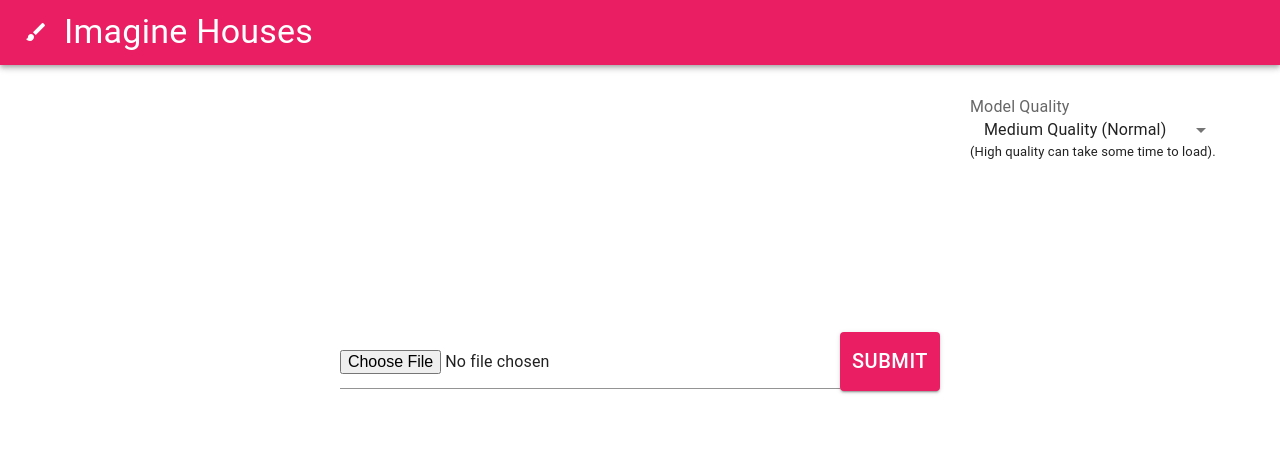
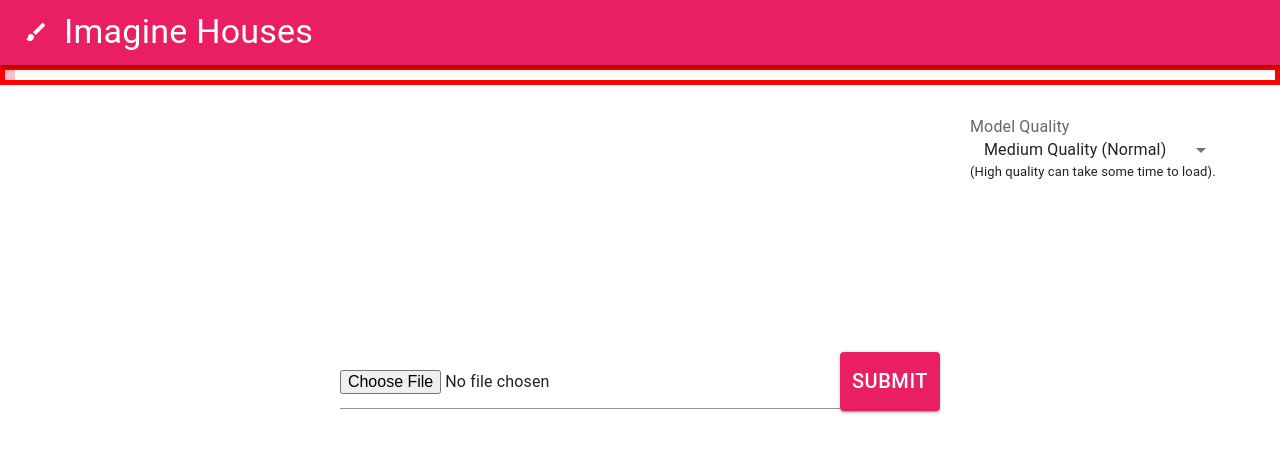
Before and after one commit to alexbondino/paint-anything, a React (Create React App) app in the folder web-page/frontend/: page / in a window 1280 px wide. Shown: the top 452 px of the page. Built offline with nearby package versions, Linux system fonts and the light colour scheme.

Commit message:
feat: working on component placement

```diff
--- a/web-page/frontend/src/Editor.js
+++ b/web-page/frontend/src/Editor.js
@@ -7,6 +7,8 @@ import ModelSelector from './components/model-selector/model-selector.js';
 import axios from 'axios';
 import { resizeImgFile } from './helpers.js';
 import Title from './components/side_nav/Title.js';
+import Grid from '@mui/material/Unstable_Grid2';
+import Stack from '@mui/material/Stack';
 
 export function Editor() {
   // base image to be edited
@@ -309,8 +311,10 @@ export function Editor() {
     );
 
   return (
-    <div style={{ height: '78vh' }}>
+    <div style={{ height: '78vh', flexGrow: 1 }}>
       <Title sidebarVisibility={sidebarVisibility} onDrawerOpen={handleDrawerOpen} />
+      <Stack direction="row" alignItems="stretch" sx={{ border: '5px solid red' }}>
+        {imgEditor}
         <ImageEditorDrawer
           key="side_nav"
           sidebarVisibility={sidebarVisibility}
@@ -331,8 +335,8 @@ export function Editor() {
           onDrawerClose={handleDrawerClose}
           currentImage={currentImage}
         />
+      </Stack>
       {modelSelector}
-      {imgEditor}
       {imgUploader}
       <LoadingComponent loaderVisibility={loaderVisibility} />
     </div>
--- a/web-page/frontend/src/components/image-editor/image-editor.scss
+++ b/web-page/frontend/src/components/image-editor/image-editor.scss
@@ -2,7 +2,7 @@
 .editor-stack {
     display: flex;
     flex-direction: column;
-    max-width:80%;
+    max-width:100%;
     height:auto;
     max-height:100%;
     margin:auto;
--- a/web-page/frontend/src/components/image-editor/image_editor.js
+++ b/web-page/frontend/src/components/image-editor/image_editor.js
@@ -268,6 +268,7 @@ export default function ImageEditor({
       sx={{
         aspectRatio: naturalImgSize ? `${naturalImgSize[0]} / ${naturalImgSize[1]}` : '1/1',
         visibility: naturalImgSize && imageVisibility === true ? 'visible' : 'hidden',
+        border: '10px solid blue',
       }}
       spacing={1}
     >
--- a/web-page/frontend/src/components/side_nav/nav_bar.js
+++ b/web-page/frontend/src/components/side_nav/nav_bar.js
@@ -5,11 +5,8 @@ import './nav-bar.scss';
 
 import Box from '@mui/material/Box';
 import Drawer from '@mui/material/Drawer';
-import MuiAppBar from '@mui/material/AppBar';
-import Toolbar from '@mui/material/Toolbar';
 import CssBaseline from '@mui/material/CssBaseline';
 import IconButton from '@mui/material/IconButton';
-import Typography from '@mui/material/Typography';
 import Divider from '@mui/material/Divider';
 import Collapse from '@mui/material/Collapse';
 
@@ -27,8 +24,6 @@ import DialogTitle from '@mui/material/DialogTitle';
 import DriveFolderUploadIcon from '@mui/icons-material/DriveFolderUpload';
 import ChevronLeftIcon from '@mui/icons-material/ChevronLeft';
 import ChevronRightIcon from '@mui/icons-material/ChevronRight';
-import MenuIcon from '@mui/icons-material/Menu';
-import BrushIcon from '@mui/icons-material/Brush';
 import LayersIcon from '@mui/icons-material/Layers';
 import AddIcon from '@mui/icons-material/Add';
 import ExpandLess from '@mui/icons-material/ExpandLess';
@@ -40,7 +35,6 @@ import Layers from './Layers';
 const Main = styled('main', { shouldForwardProp: (prop) => prop !== 'open' })(
   ({ theme, open }) => ({
     flexGrow: 1,
-    padding: theme.spacing(3),
     transition: theme.transitions.create('margin', {
       easing: theme.transitions.easing.sharp,
       duration: theme.transitions.duration.leavingScreen,
@@ -54,21 +48,6 @@ const Main = styled('main', { shouldForwardProp: (prop) => prop !== 'open' })(
     }),
   })
 );
-
-const TitleBar = styled(MuiAppBar, {
-  shouldForwardProp: (prop) => prop !== 'open',
-})(({ theme, open }) => ({
-  transition: theme.transitions.create(['margin', 'width'], {
-    easing: theme.transitions.easing.sharp,
-    duration: theme.transitions.duration.leavingScreen,
-  }),
-  ...(open && {
-    transition: theme.transitions.create(['margin', 'width'], {
-      easing: theme.transitions.easing.easeOut,
-      duration: theme.transitions.duration.enteringScreen,
-    }),
-  }),
-}));
 
 const DrawerHeader = styled('div')(({ theme }) => ({
   display: 'flex',
@@ -135,7 +114,7 @@ export function ImageEditorDrawer({
   };
 
   return (
-    <Box sx={{ display: 'flex' }}>
+    <Box sx={{ display: 'flex',border:'5px solid pink'}}>
       <CssBaseline />
       {sidebarVisibility ? (
         <Box>
```
Lines whose indentation alone changed are shown as unchanged.
